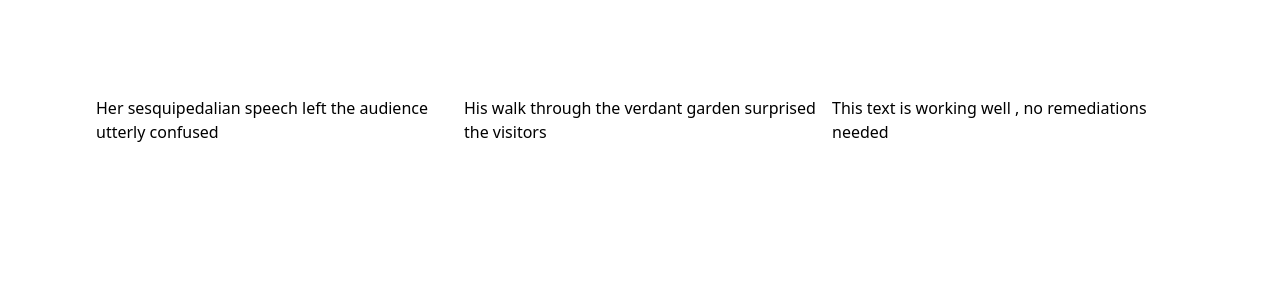
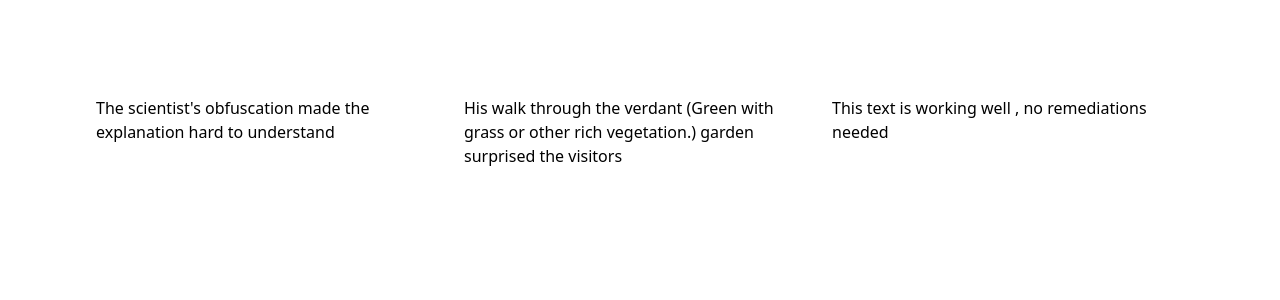
Before and after one commit to test-party/guinea-pig-next, a Next.js app: page /neurodiversity-ruleset/unusual-words in a window 1280 px wide. Shown: the top 300 px of the page. Built offline with nearby package versions, Linux system fonts and the light colour scheme.

Commit message:
add quote

```diff
--- a/src/app/neurodiversity-ruleset/unusual-words/page.tsx
+++ b/src/app/neurodiversity-ruleset/unusual-words/page.tsx
@@ -2,8 +2,8 @@
 export default function LanguageOfParts() {
     return (
         <main className="flex min-h-screen grid grid-cols-3 gap-4 p-24">
-            <p>Her sesquipedalian speech left the audience utterly confused</p>
-            <p>His walk through the verdant garden surprised the visitors</p>
+            <p>The scientist's obfuscation made the explanation hard to understand</p>
+            <p>His walk through the verdant (Green with grass or other rich vegetation.)  garden surprised the visitors</p>
             <p>This text is working well , no remediations needed </p>
         </main>
     )
```
